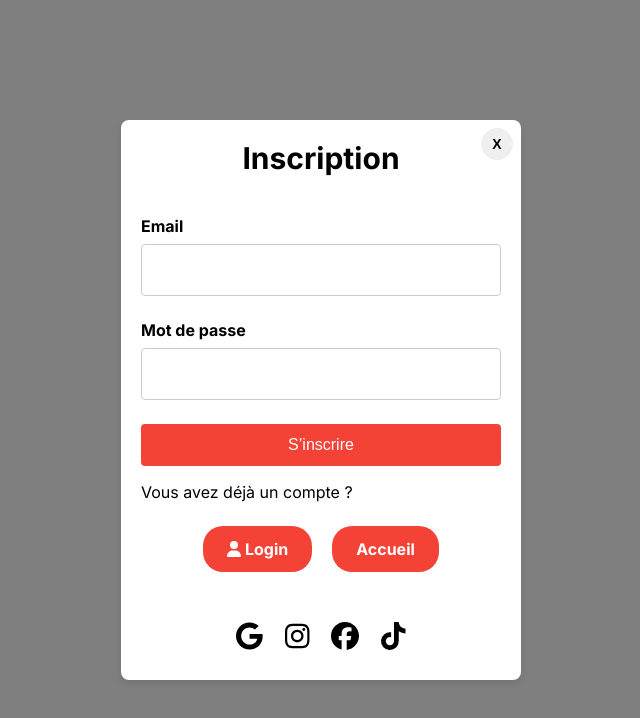
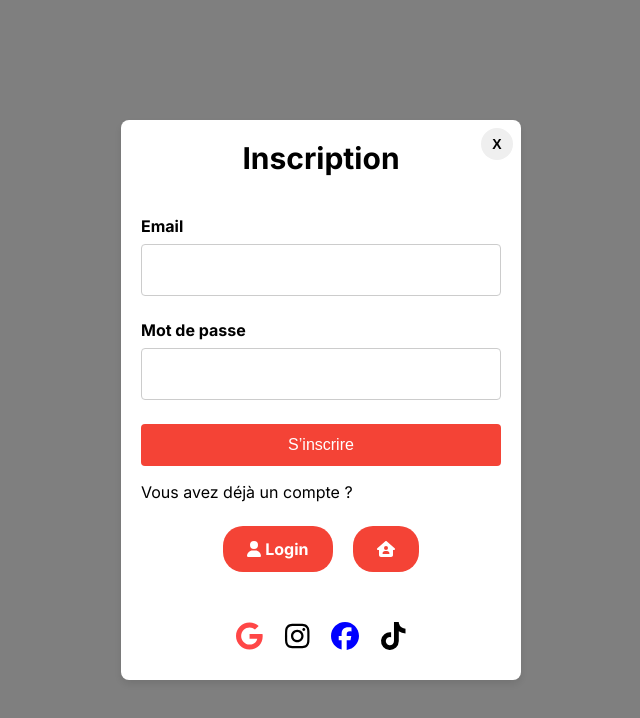
Before and after one commit to MyProfilCookie/My-project, a React (Vite) app in the folder resto/: page /register in a window 1280 px wide. Shown: the top 718 px of the page, without its empty margins (319-959 px from the left). Built offline with nearby package versions, Linux system fonts and the light colour scheme.

Commit message:
correction de la page

```diff
--- a/resto/src/assets/scss/general.scss
+++ b/resto/src/assets/scss/general.scss
@@ -680,6 +680,12 @@ h6 {
 .text-center {
   text-align: center;
 }
+.text-white {
+  color: #fff;
+}
+.text-black {
+  color: #000;
+}
 .p-5 {
   padding: 1.25rem;
 }
@@ -724,6 +730,32 @@ h6 {
   border-radius: 9999px;
   padding: 0;
 }
+.bton-outline-tiktok {
+  border-width: 2px;
+  border-style: solid;
+  color: #000;
+  background-color: transparent;
+}
+.bton-outline-google {
+  border-width: 2px;
+  border-style: solid;
+  color: #ff4747;
+  background-color: transparent;
+}
+.bton-outline-facebook {
+  border-width: 2px;
+  border-style: solid;
+  border-color: #fff;
+  color: blue;
+  background-color: transparent;
+}
+.bton-outline-instagram {
+  border-width: 2px;
+  border-style: solid;
+  border-color: #fff;
+  color: #000;
+  background-color: transparent;
+}
 .butn {
   display: inline-flex;
   height: 3rem;
@@ -746,60 +778,6 @@ h6 {
   transition-duration: 0.2s;
   transition-timing-function: cubic-bezier(0, 0, 0.2, 1);
   border-radius: 999999px;
-}
-.btn-outline-google {
-  background-color: transparent;
-  &:hover {
-    transform: translateY(-10%);
-    scale: 1.1;
-    background: linear-gradient(to bottom , #478cfd, #34a853, #fbbc05, #ff4030);
-    color: #fff;
-  }
-}
-.btn-outline-git {
-  background-color: transparent;
-  &:hover {
-    transform: translateY(-10%);
-    scale: 1.1;
-    background-color: #000;
-    color: #fff;
-  }
-}
-.btn-outline-facebook {
-  background-color: transparent;
-  &:hover {
-    transform: translateY(-10%);
-    scale: 1.1;
-    background-color: #1877f2;
-    color: #fff;
-  }
-}
-.btn-outline-twitter {
-  background-color: transparent;
-  &:hover {
-    transform: translateY(-10%);
-    scale: 1.1;
-    background-color: #000;
-    color: #fff;
-  }
-}
-.btn-outline-youtube {
-  background-color: transparent;
-  &:hover {
-    background-color: #ff0000;
-    color: #fff;
-  }
-  background-color: #000;
-  color: #fff;
-}
-.btn-outline-instagram {
-  background-color: transparent;
-  &:hover {
-    scale: 1.1;
-    background: linear-gradient(#405de6, #5b51db, #b33ab4, #c135b4, #e1306c, #fd1f1f);
-    color: #fff;
-    transform: translateY(-10%);
-  }
 }
 .hover-translate-y-2 {
   transition-property: transform;
@@ -1186,10 +1164,12 @@ blockquote {
 // mise en place de la mixin hover-link pour un padding et d'un background gris au survole d'un lien
 a {
   text-decoration: none;
-  color: #fff;
-}
-a:hover {
-  @include hover-scale(1.1);
+  color: #000;
+  transition: all 0.2s ease-in-out;
+  &:hover {
+    @include hover-scale(1.1);
+    text-decoration: none;
+  }
 }
 .hover-border-red {
   border: none;
--- a/resto/src/components/Modal.jsx
+++ b/resto/src/components/Modal.jsx
@@ -61,7 +61,7 @@ function Modal() {
                                             <span className="label-text">Password</span>
                                         </label>
                                         <input type="password" placeholder="password" className="input input-bordered" required
-                                            {...register('password', { required: true })}/>
+                                            {...register('password', { required: true })} />
                                         <label className="label mt-2">
                                             <a href="#" className="label-text-alt link link-hover ">Forgot password?</a>
                                         </label>
@@ -74,16 +74,16 @@ function Modal() {
                                     </div>
                                 </form>
                                 <div className='flex justify-center'>
-                                    <button className="butn btn-circle btn-outline-google ">
+                                    <button className="butn btn-circle bton-outline-google hover-scale-110 mx-1 ">
                                         <FontAwesomeIcon icon={faGoogle} size='2xl' />
                                     </button>
-                                    <button className="butn btn-circle btn-outline-instagram mx-1 ">
+                                    <button className="butn btn-circle bton-outline-instagram hover-scale-110 mx-1">
                                         <FontAwesomeIcon icon={faInstagram} size='2xl' />
                                     </button>
-                                    <button className="butn btn-circle btn-outline-facebook mx-1 ">
+                                    <button className="butn btn-circle bton-outline-facebook hover-scale-110 mx-1 ">
                                         <FontAwesomeIcon icon={faFacebook} size='2xl' />
                                     </button>
-                                    <button className="butn btn-circle btn-outline-twitter mx-1 ">
+                                    <button className="butn btn-circle bton-outline-tiktok hover-scale-110 mx-1 ">
                                         <FontAwesomeIcon icon={faTiktok} size='2xl' />
                                     </button>
                                 </div>
--- a/resto/src/components/Register.jsx
+++ b/resto/src/components/Register.jsx
@@ -5,7 +5,8 @@ import { useForm } from 'react-hook-form';
 import Modal from './Modal';
 import { Link } from 'react-router-dom';
 import { FontAwesomeIcon } from '@fortawesome/react-fontawesome'
-import { faGoogle, faInstagram, faFacebook, faTiktok } from '@fortawesome/free-brands-svg-icons'
+import { faGoogle, faInstagram, faFacebook, faTiktok} from '@fortawesome/free-brands-svg-icons'
+import { faHouseUser } from '@fortawesome/free-solid-svg-icons';
 import { useState } from 'react';
 
 function Register() {
@@ -25,7 +26,7 @@ function Register() {
 
             <div className="modal">
                 <div className="modal-box relative">
-                    <button className="bton cursor-pointer hover-scale-110 buton-circle absolute top-2 right-2" onClick={closeModal}>X</button>
+                    <button className="bton cursor-pointer hover-scale-110 buton-circle absolute top-2 right-2" onClick={closeModal}><Link to="/">X</Link></button>
                     <h2 className="font-bold mb-10 text-center text-3xl">Inscription</h2>
                     <form onSubmit={handleSubmit(onSubmit)} className="card-body">
                         <div className="form-control">
@@ -47,19 +48,19 @@ function Register() {
                     <p>Vous avez déjà un compte ?</p>
                     <div className='flex justify-center mb-10'>
                         <Modal />
-                        <button className="btn-primary-login rounded-full button-modal link"><Link to="/">Accueil</Link></button>
+                        <button className="btn-primary-login rounded-full button-modal link"><Link to="/"><FontAwesomeIcon icon={faHouseUser}  className='text-white'/></Link></button>
                     </div>
                     <div className='flex justify-center'>
-                        <button className="butn btn-circle btn-outline-google ">
+                        <button className="butn btn-circle bton-outline-google hover-scale-110 mx-1 ">
                             <FontAwesomeIcon icon={faGoogle} size='2xl' />
                         </button>
-                        <button className="butn btn-circle btn-outline-instagram mx-1">
+                        <button className="butn btn-circle bton-outline-instagram hover-scale-110 mx-1">
                             <FontAwesomeIcon icon={faInstagram} size='2xl' />
                         </button>
-                        <button className="butn btn-circle btn-outline-facebook mx-1 ">
+                        <button className="butn btn-circle bton-outline-facebook hover-scale-110 mx-1 ">
                             <FontAwesomeIcon icon={faFacebook} size='2xl' />
                         </button>
-                        <button className="butn btn-circle btn-outline-twitter mx-1 ">
+                        <button className="butn btn-circle bton-outline-tiktok hover-scale-110 mx-1 ">
                             <FontAwesomeIcon icon={faTiktok} size='2xl' />
                         </button>
                     </div>
```
